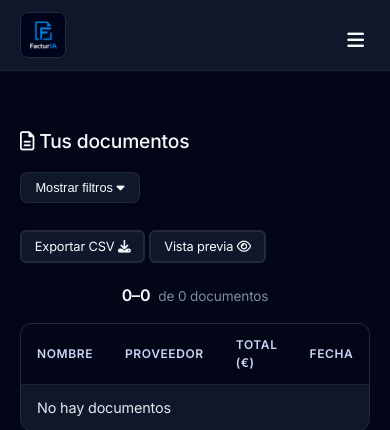
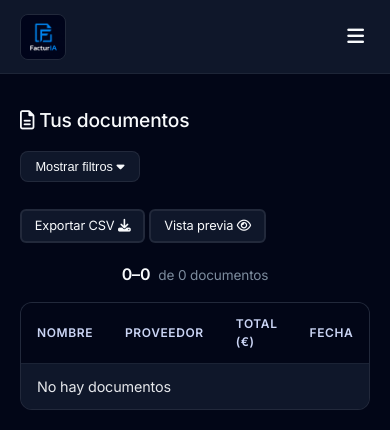
Before and after one commit to jesuslj0/facturia, a Django app: page /documents/ in a window 390 px wide. Shown: the top 430 px of the page. Run offline with Django 5.2, Linux system fonts and the light colour scheme; the visitor is signed in with stand-in values (Sample User, id 1); data that the repository does not hold is empty.

Commit message:
Retocando márgenes de vistas y sección Automatización

```diff
--- a/static/css/base.css
+++ b/static/css/base.css
@@ -39,8 +39,7 @@ h1, h2, h3, h4, h5, p {
 .app-header .container {
   max-width: 1200px;
   margin: 0 auto;
-  padding: 0.75rem 1.25rem;
-
+  padding: 0.85rem 1.25rem;
   display: flex;
   align-items: center;
   justify-content: space-between;
@@ -94,7 +93,7 @@ h1, h2, h3, h4, h5, p {
   }
 
 
-    .app-header .nav form {
+  .app-header .nav form {
     display: flex;
     align-items: center;
     justify-content: end;
@@ -110,7 +109,7 @@ h1, h2, h3, h4, h5, p {
   }
 
   .nav-toggle-container {
-    margin-top: 0.7rem;
+    margin-top: 0;
   }
 }
 
--- a/static/css/documents/document_list.css
+++ b/static/css/documents/document_list.css
@@ -330,6 +330,10 @@ label[for="q"] button:hover {
     width: 100%;
     box-sizing: border-box;
   }
+
+  .page-title {
+    margin-top: 0;
+  }
 }
 
 @media(max-width: 992px) {
--- a/templates/base.html
+++ b/templates/base.html
@@ -31,7 +31,7 @@
 
       <div>
         <div class="nav-toggle-container">
-        <button id="nav-toggle"><i class="fa-solid fa-bars-staggered"></i></button>
+        <button id="nav-toggle"><i class="fa-solid fa-xmark"></i></button>
         </div>
         <nav class="nav">
         <a href="{% url 'dashboard' %}"><i class="fa-solid fa-house"></i> Inicio</a>
@@ -80,7 +80,7 @@
 
       const updateToggleBtn = () => {
         if (nav.classList.contains('open')) {
-          toggleNavBtn.innerHTML = '<i class="fa-solid fa-bars-staggered"></i>';
+          toggleNavBtn.innerHTML = '<i class="fa-solid fa-xmark"></i>';
           toggleNavBtn.setAttribute('aria-label', 'Cerrar menú');
         } else {
           toggleNavBtn.innerHTML = '<i class="fa-solid fa-bars"></i>';
```
Also changed, not shown: static/css/dashboard.css (+7 -1 lines), static/css/metrics/dashboard.css (+6 -1 lines), templates/private/metrics/dashboard.html (+15 -9 lines).
